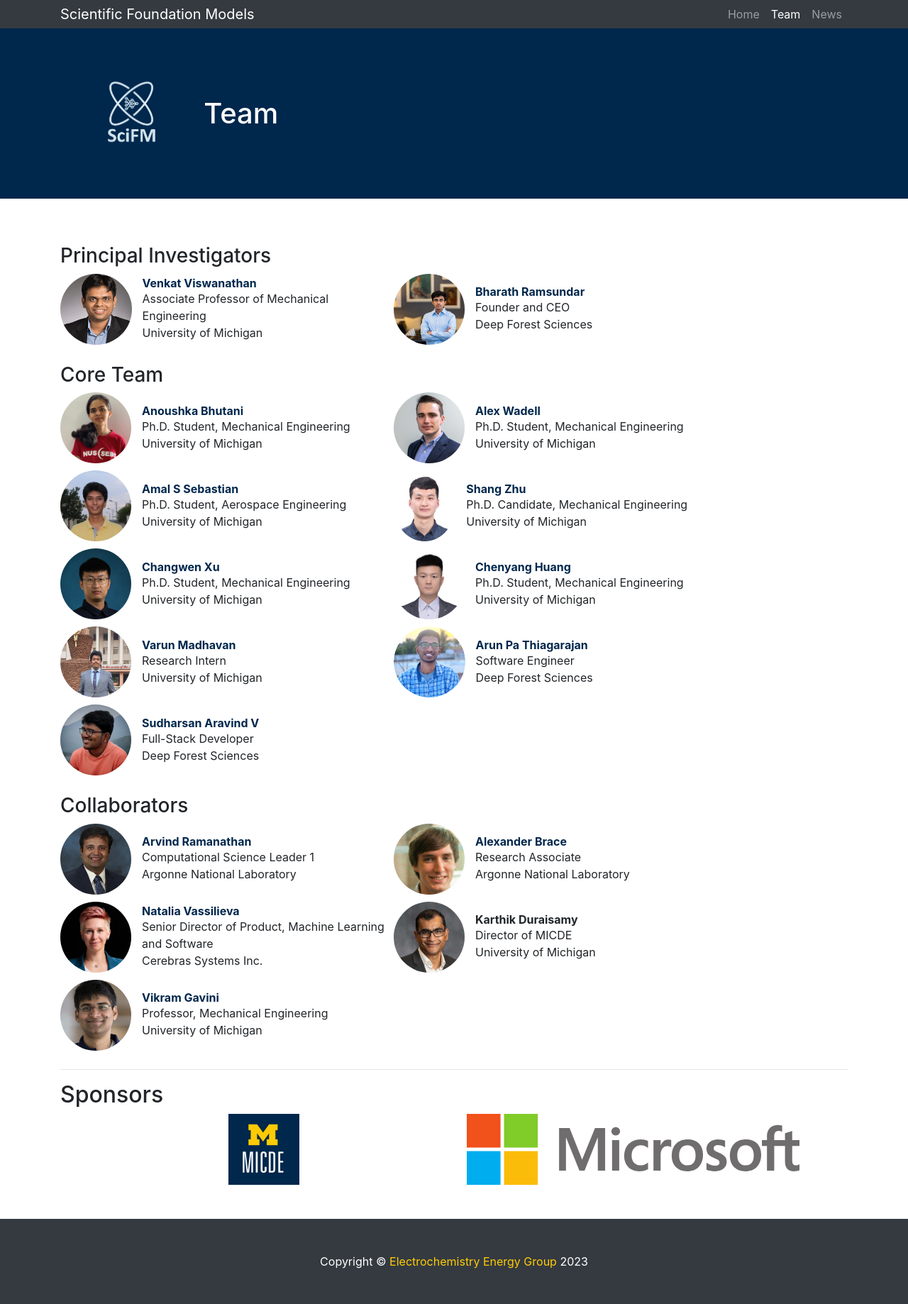
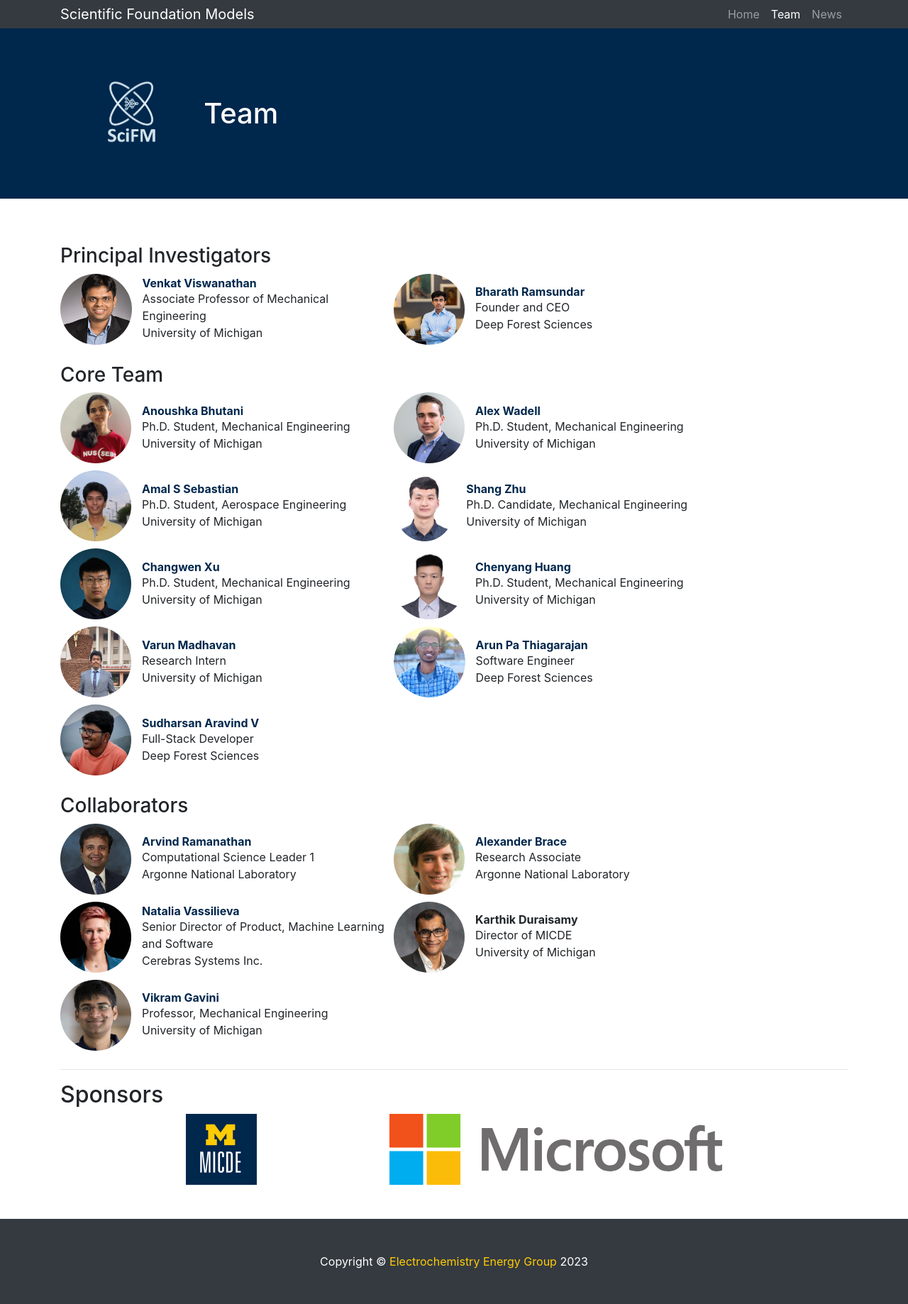
Before and after one commit to scifm/scifm.github.io, a Jekyll site: the page built from about.md, in a window 1280 px wide. Shown: the whole page at 71% size. Built offline with Jekyll 4.4.1, drawn with Linux system fonts in a browser that asks for light colours; nearby versions of some CDN libraries.

Commit message:
fix sponsor flex

```diff
--- a/assets/css/main.scss
+++ b/assets/css/main.scss
@@ -71,16 +71,17 @@
 .sponsor-container {
     display: flex;
     width: 100%;
-    flex-direction: row;
+    flex-flow: row wrap;
     align-items: baseline;
     justify-content: space-evenly;
+    align-content: flex-start;
+    gap: 10px;
 }
 
 .sponsor-item {
     text-align: center;
     float: center;
     height: 100px;
-    max-width: 300px;
 }
 
 // Make space between news articles nicer
```
